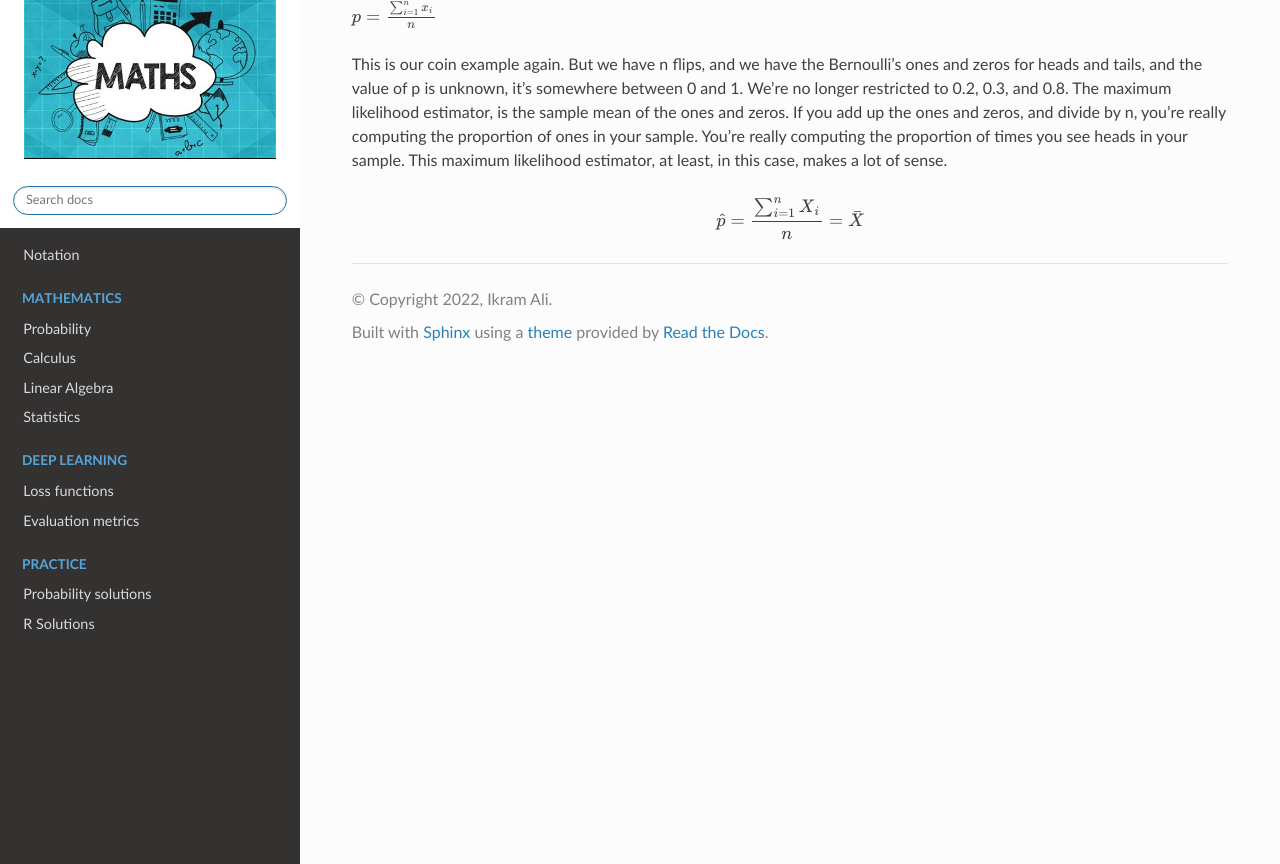
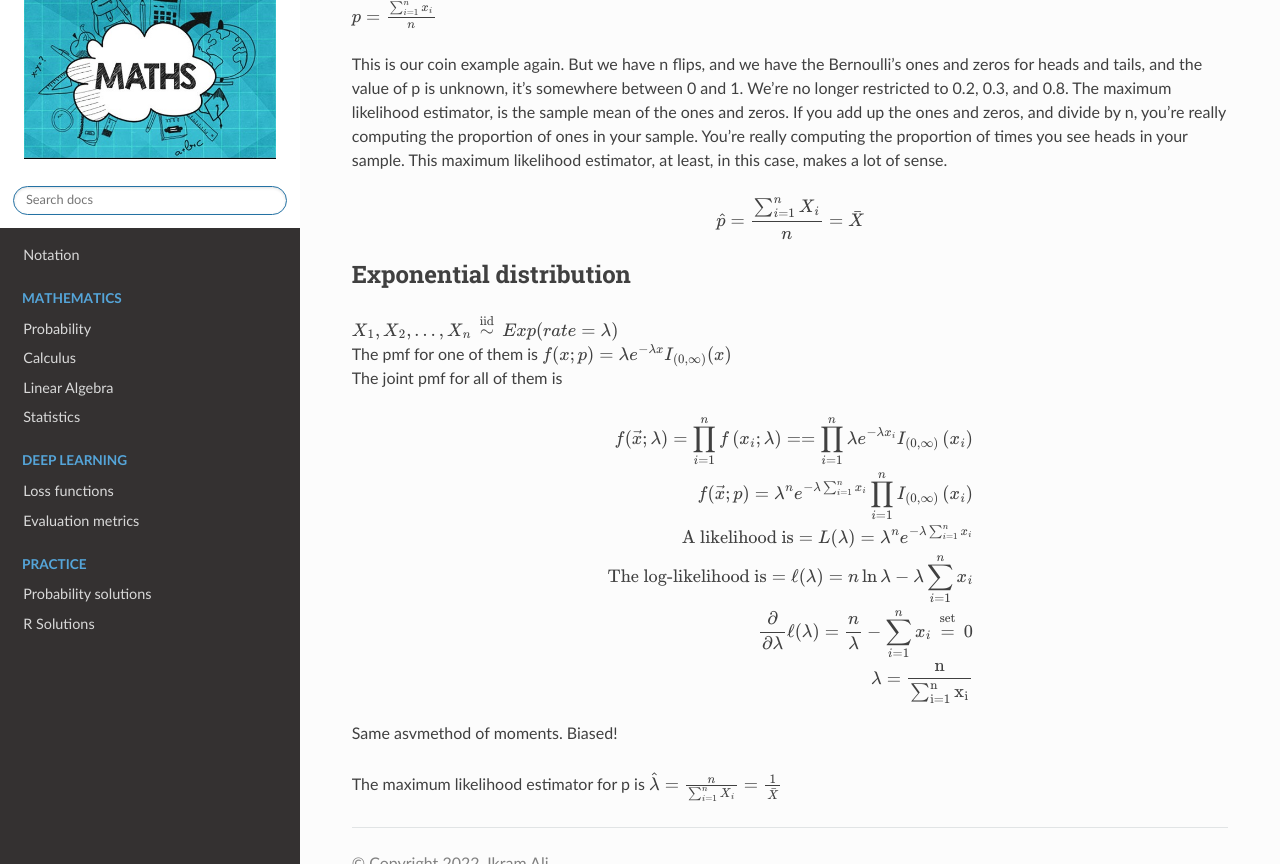
Before and after one commit to akkefa/ml-notes, a Sphinx documentation site: the page built from docs/probability/maximum_likelihood_estimation.rst, in a window 1280 px wide and 900 px high, scrolled down 3408 px, cut to the strip 36-900 px from the top of the window. Built offline with Sphinx 7.4.7 and the Read the Docs theme 2.0.0, drawn with Linux system fonts in a browser that asks for light colours.

Commit message:
New changes.

```diff
--- a/docs/probability/maximum_likelihood_estimation.rst
+++ b/docs/probability/maximum_likelihood_estimation.rst
@@ -118,3 +118,26 @@ heads in your sample. This maximum likelihood estimator, at least, in this case,
 
 .. math::
     \hat{p}=\frac{\sum_{i=1}^{n} X_{i}}{n}=\bar{X}
+
+Exponential distribution
+-------------------------
+| :math:`X_{1}, X_{2}, \ldots, X_{n} \stackrel{\text { iid }}{\sim} Exp(rate = \lambda)`
+| The pmf for one of them is :math:`f(x ; p)= \lambda e^{-\lambda x} I_{(0, \infty)}(x)`
+| The joint pmf for all of them is
+
+.. math::
+    f(\vec{x} ; \lambda)=\prod_{i=1}^{n} f\left(x_{i} ; \lambda\right) = =\prod_{i=1}^{n} \lambda e^{-\lambda x_{i}} I_{(0, \infty)}\left(x_{i}\right)
+
+    f(\vec{x} ; p)=\lambda^{n} e^{-\lambda \sum_{i=1}^{n} x_{i}} \prod_{i=1}^{n} I_{(0, \infty)}\left(x_{i}\right)
+
+    \text{A likelihood is} = L(\lambda)=\lambda^{n} e^{-\lambda \sum_{i=1}^{n} x_{i}}
+
+    \text{The log-likelihood is} = \ell(\lambda)=n \ln \lambda-\lambda \sum_{i=1}^{n} x_{i}
+
+    \frac{\partial}{\partial \lambda} \ell(\lambda)=\frac{n}{\lambda}-\sum_{i=1}^{n} x_{i} \stackrel{\text { set }}{=} 0
+
+    \lambda=\frac{\mathrm{n}}{\sum_{\mathrm{i}=1}^{\mathrm{n}} \mathrm{x}_{\mathrm{i}}}
+
+Same asvmethod of moments. Biased!
+
+The maximum likelihood estimator for p is :math:`\hat{\lambda}=\frac{n}{\sum_{i=1}^{n} X_{i}}=\frac{1}{\bar{X}}`
```
